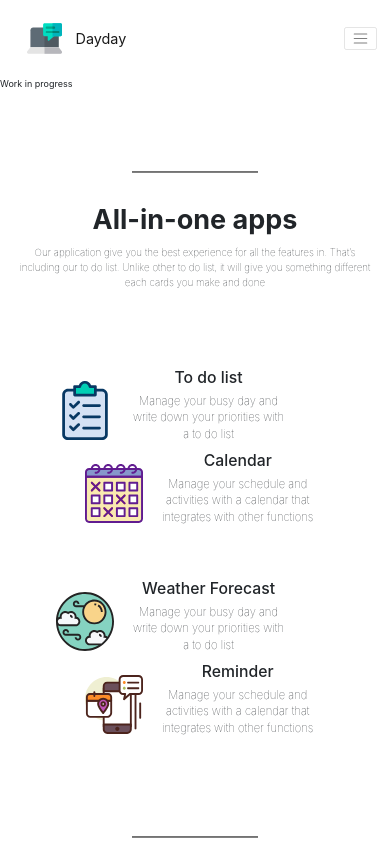
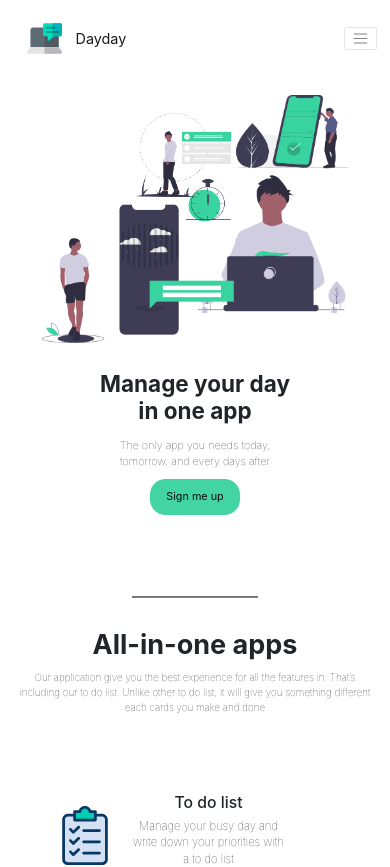
Before and after one commit to jte0711/simple-landing-page, a Next.js app: page / in a window 390 px wide. Shown: the top 867 px of the page. Built offline with nearby package versions, Linux system fonts and the light colour scheme.

Commit message:
Add mobile view of index page the home part

```diff
--- a/components/css/style.css
+++ b/components/css/style.css
@@ -11,6 +11,19 @@
 .h1Style {
   font-size: 3rem;
   font-weight: bolder;
+}
+
+.h1StyleMb {
+  font-size: 2.5rem;
+  font-weight: bolder;
+  max-width: 22rem;
+}
+
+.pStyleMb {
+  font-size: 1.2rem;
+  font-weight: lighter;
+  margin-top: 1rem;
+  max-width: 22rem;
 }
 
 .iconBox {
--- a/components/home.jsx
+++ b/components/home.jsx
@@ -9,19 +9,32 @@ let bgImgStyle = {
   height: "41rem",
 };
 
+let bgImgStyleMb = {
+  marginTop: "2rem",
+  width: "34rem"
+}
+
 let ctaStyle = {
   marginTop: "12.5rem",
   textAlign: "center",
   width: "35rem"
 };
 
+let ctaStyleMb = {
+  marginTop: "3rem",
+  textAlign: "center",
+  width: "35rem",
+  display: "flex",
+  flexDirection: "column",
+  alignItems: "center"
+};
 
 class Home extends React.Component{
 
   constructor(props){
     super(props);
     this.state = {
-      screenWidth: 1400
+      screenWidth: 1000,
     }
   }
 
@@ -56,7 +69,17 @@ class Home extends React.Component{
       );
     } else {
       return(
-        <p>Work in progress</p>
+        <div className="container-fluid d-flex flex-column align-items-center">
+          <div className="bgImage">
+            <img src="/images/home-image.png" alt="Background image" style={bgImgStyleMb}/>
+          </div>
+          <div className="container" style={ctaStyleMb}>
+            <h1 className="h1StyleMb"><center>Manage your day in one app</center></h1>
+            <p className="pStyleMb"><center>The only app you needs today, tomorrow, and every days after</center></p>
+            <Buttons className="buttonCta" link="/signup" text="Sign me up"/>
+          </div>
+
+        </div>
       );
     }
 
```
